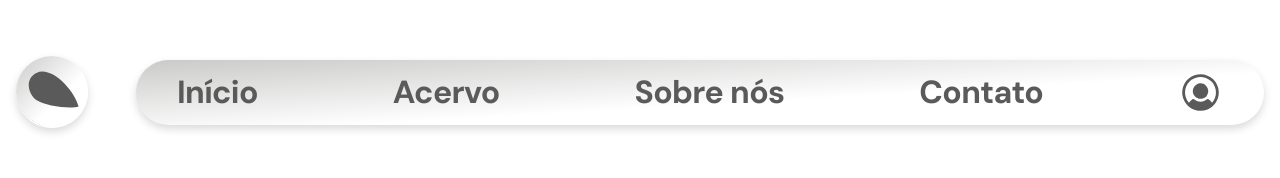
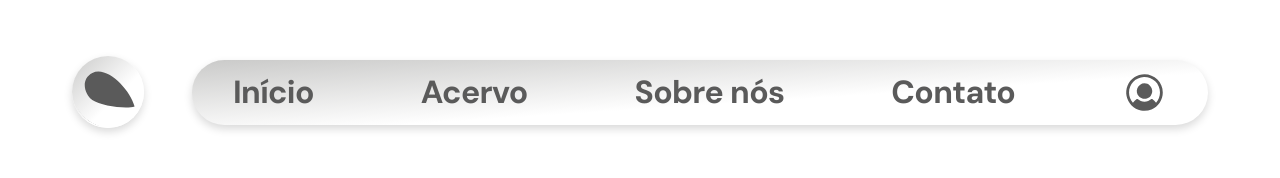
Before and after one commit to 1nogueirae/theka-library, a React (Vite) app: page /collection in a window 1280 px wide. Shown: the top 178 px of the page. Built offline with nearby package versions, Linux system fonts and the light colour scheme; no server answers.

Commit message:
feat(Navbar): adjust inline margins for better layout responsiveness

```diff
--- a/src/components/structure/Navbar.module.css
+++ b/src/components/structure/Navbar.module.css
@@ -5,6 +5,7 @@
     gap: 3rem;
     margin-top: 3.5rem;
     margin-bottom: 5.5rem;
+    margin-inline: 3.5rem;
     position: sticky;
     top: 3.5rem;
     z-index: 100;
@@ -66,6 +67,7 @@
         gap: 0.75rem;
         margin-top: 1.5rem;
         margin-bottom: 2rem;
+        margin-inline: 0;
         top: 1.5rem;
     }
 
```
